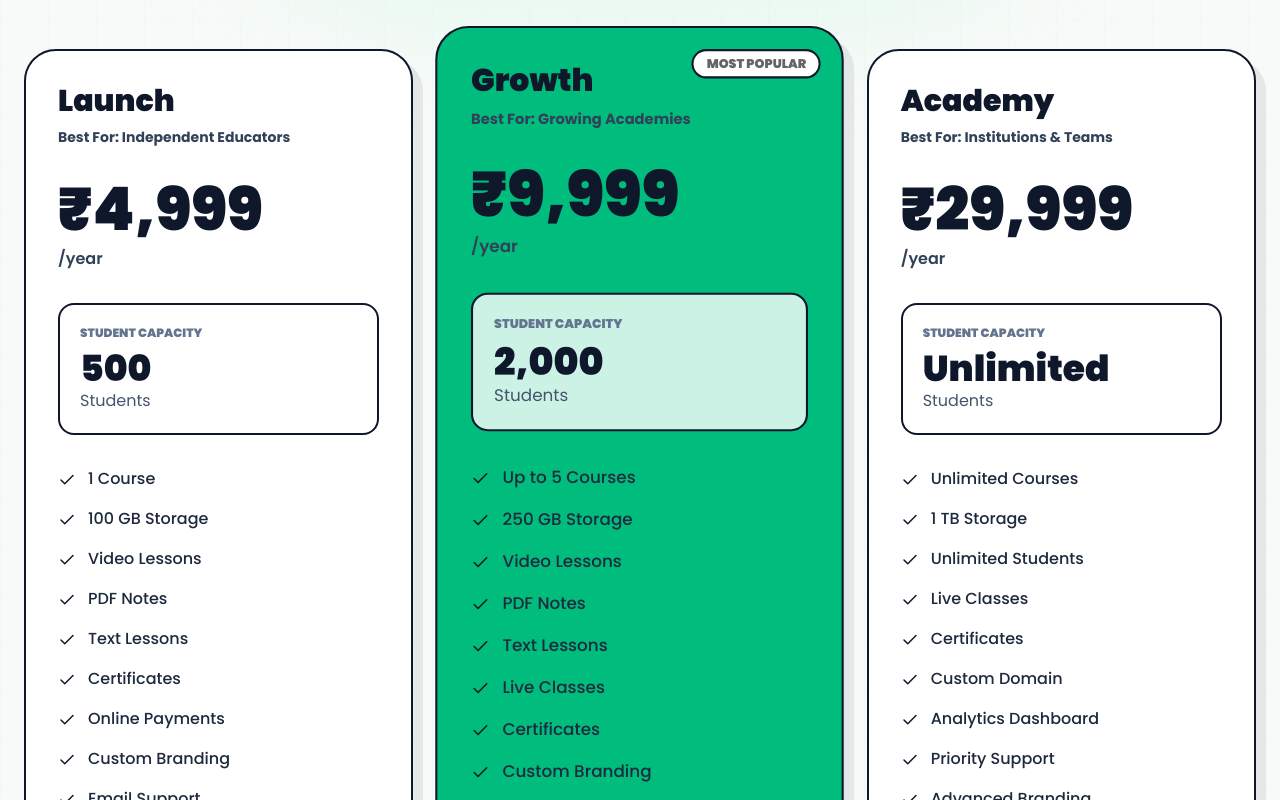
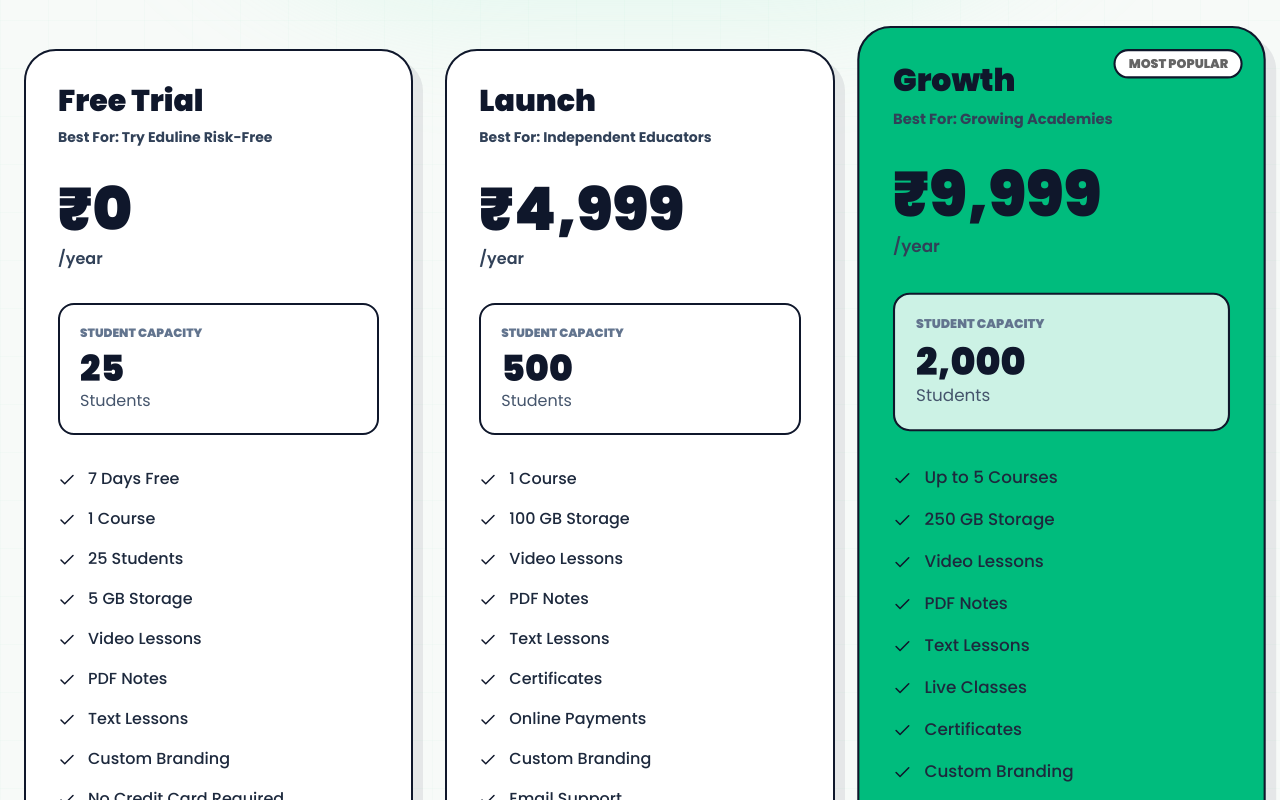
Before and after one commit to everlinesys/eduline, a React (Vite) app: page /pricing in a window 1280 px wide. Shown: the part 700-1500 px from the top of the page. Built offline with nearby package versions, Linux system fonts and the light colour scheme.

Commit message:
7days free trial

```diff
--- a/index.html
+++ b/index.html
@@ -6,7 +6,7 @@
   <script src="https://accounts.google.com/gsi/client" async defer></script>
   <link rel="icon" type="image/svg+xml" href="/favicon.ico" />
   <meta name="viewport" content="width=device-width, initial-scale=1.0" />
-  <title>Eduline | Create your own E Learning Platform in minutes</title>
+  <title>Eduline Teaching Platforms| Create your own E Learning Platform in minutes</title>
   <script src="https://checkout.razorpay.com/v1/checkout.js"></script>
   <!-- Google tag (gtag.js) -->
   <script async src="https://www.googletagmanager.com/gtag/js?id=G-CQT911K9T2"></script>
--- a/src/components/Pricing.jsx
+++ b/src/components/Pricing.jsx
@@ -7,7 +7,26 @@
   ShieldCheck,
 } from "lucide-react";
 
-const plans = [
+const plans = [{
+  name: "Free Trial",
+  priceMonthly: "₹0",
+  priceYearly: "₹0",
+  students: "25",
+  bestFor: "Try Eduline Risk-Free",
+  highlight: false,
+  trial: true,
+  features: [
+    "7 Days Free",
+    "1 Course",
+    "25 Students",
+    "5 GB Storage",
+    "Video Lessons",
+    "PDF Notes",
+    "Text Lessons",
+    "Custom Branding",
+    "No Credit Card Required"
+  ],
+},
 {
   name: "Launch",
   priceMonthly: "₹499",
@@ -187,8 +206,7 @@
 
             <button
               onClick={() => setBilling("monthly")}
-              className={`px-6 py-3 rounded-xl font-bold transition ${
-                billing === "monthly"
+              className={`px-6 py-3 rounded-xl font-bold transition ${billing === "monthly"
                   ? "bg-slate-900 text-white"
                   : "text-slate-600"
                 }`}
@@ -198,8 +216,7 @@
 
             <button
               onClick={() => setBilling("yearly")}
-              className={`px-6 py-3 rounded-xl font-bold transition ${
-                billing === "yearly"
+              className={`px-6 py-3 rounded-xl font-bold transition ${billing === "yearly"
                   ? "bg-emerald-500 text-white"
                   : "text-slate-600"
                 }`}
@@ -227,8 +244,7 @@
                 flex
                 flex-col
                 shadow-[10px_10px_0_0_rgba(15,23,42,.08)]
-                ${
-                  plan.highlight
+                ${plan.highlight
                   ? "bg-emerald-500 lg:scale-105"
                   : "bg-white"
                 }
@@ -340,8 +356,7 @@
                   border-2
                   border-slate-900
                   transition-all
-                  ${
-                    plan.highlight
+                  ${plan.highlight
                     ? "bg-white text-slate-900 hover:translate-y-1"
                     : "bg-slate-900 text-white hover:bg-black"
                   }
--- a/src/components/onboard/StepAdmin.jsx
+++ b/src/components/onboard/StepAdmin.jsx
@@ -6,7 +6,7 @@
 
 import Input from "./Input";
 
-import { GoogleLogin } from "@react-oauth/google";
+
 
 export default function StepAdmin({
   form,
@@ -69,88 +69,7 @@
         placeholder="••••••••"
         error={errors.password}
       />
-      <GoogleLogin
-        onSuccess={async (credentialResponse) => {
-          try {
-            const res = await api.post(
-              "/auth/google-login",
-              {
-                token: credentialResponse.credential,
-              }
-            );
 
-            const token = res.data.token;
-            const user = res.data.user;
-
-            localStorage.setItem("token", token);
-            localStorage.setItem(
-              "user",
-              JSON.stringify(user)
-            );
-
-            // Admin redirect
-            if (user.role === "ADMIN") {
-              navigate("/admin");
-              return;
-            }
-
-            // Restore pending attempt
-            const pending =
-              localStorage.getItem("pending_attempt");
-
-            if (pending) {
-              const data = JSON.parse(pending);
-
-              try {
-                await api.post(
-                  "/attempt/submit",
-                  {
-                    certificationId: data.cert.id,
-                    answers: data.answers,
-                  },
-                  {
-                    headers: {
-                      Authorization: `Bearer ${token}`,
-                    },
-                  }
-                );
-
-                localStorage.removeItem(
-                  "pending_attempt"
-                );
-
-                navigate("/result", {
-                  state: data,
-                });
-
-                return;
-              } catch (err) {
-                console.error(
-                  "Failed to sync attempt:",
-                  err
-                );
-              }
-            }
-
-            if (location.state) {
-              navigate("/result", {
-                state: location.state,
-              });
-              return;
-            }
-
-            navigate("/dashboard");
-          } catch (err) {
-            alert(
-              err.response?.data?.message ||
-              "Google login failed"
-            );
-          }
-        }}
-        onError={() => {
-          alert("Google login failed");
-        }}
-      />
     </div>
   );
 }
--- a/src/components/onboard/StepPricing.jsx
+++ b/src/components/onboard/StepPricing.jsx
@@ -1,6 +1,25 @@
 import { Check } from "lucide-react";
 
-const plans = [
+const plans = [{
+  name: "Free Trial",
+  priceMonthly: "₹0",
+  priceYearly: "₹0",
+  students: "25",
+  bestFor: "Try Eduline Risk-Free",
+  highlight: false,
+  trial: true,
+  features: [
+    "7 Days Free",
+    "1 Course",
+    "25 Students",
+    "5 GB Storage",
+    "Video Lessons",
+    "PDF Notes",
+    "Text Lessons",
+    "Custom Branding",
+    "No Credit Card Required"
+  ],
+},
 {
   id: "starter",
   name: "Starter",
@@ -70,8 +89,7 @@
             <button
               type="button"
               onClick={() => update("billing", "monthly")}
-              className={`px-4 py-2 rounded-lg text-xs font-semibold tracking-wide transition-all duration-200 cursor-pointer ${
-                !isYearly
+              className={`px-4 py-2 rounded-lg text-xs font-semibold tracking-wide transition-all duration-200 cursor-pointer ${!isYearly
                   ? "bg-white text-slate-900 shadow-sm"
                   : "text-slate-500 hover:text-slate-800"
                 }`}
@@ -81,8 +99,7 @@
             <button
               type="button"
               onClick={() => update("billing", "yearly")}
-              className={`px-4 py-2 rounded-lg text-xs font-semibold tracking-wide transition-all duration-200 flex items-center gap-1.5 cursor-pointer ${
-                isYearly
+              className={`px-4 py-2 rounded-lg text-xs font-semibold tracking-wide transition-all duration-200 flex items-center gap-1.5 cursor-pointer ${isYearly
                   ? "bg-white text-slate-900 shadow-sm"
                   : "text-slate-500 hover:text-slate-800"
                 }`}
@@ -107,8 +124,7 @@
               key={plan.id}
               onClick={() => update("plan", plan.id)}
               className={`relative bg-white border rounded-2xl p-6 transition-all duration-300 cursor-pointer flex flex-col h-full group
-                ${
-                  isSelected
+                ${isSelected
                   ? "border-blue-600 ring-2 ring-blue-600/10 shadow-md shadow-blue-50"
                   : plan.highlight
                     ? "border-slate-300 shadow-sm hover:border-slate-400"
@@ -145,8 +161,7 @@
               <button
                 type="button"
                 className={`w-full py-2.5 rounded-xl text-xs font-semibold transition-all duration-200 mb-6 border pointer-events-none
-                  ${
-                    isSelected
+                  ${isSelected
                     ? "bg-blue-600 text-white border-blue-600 shadow-sm shadow-blue-200"
                     : "bg-slate-50 text-slate-700 border-slate-200 group-hover:bg-slate-100 group-hover:text-slate-900"
                   }
```
Lines whose indentation alone changed are shown as unchanged.
